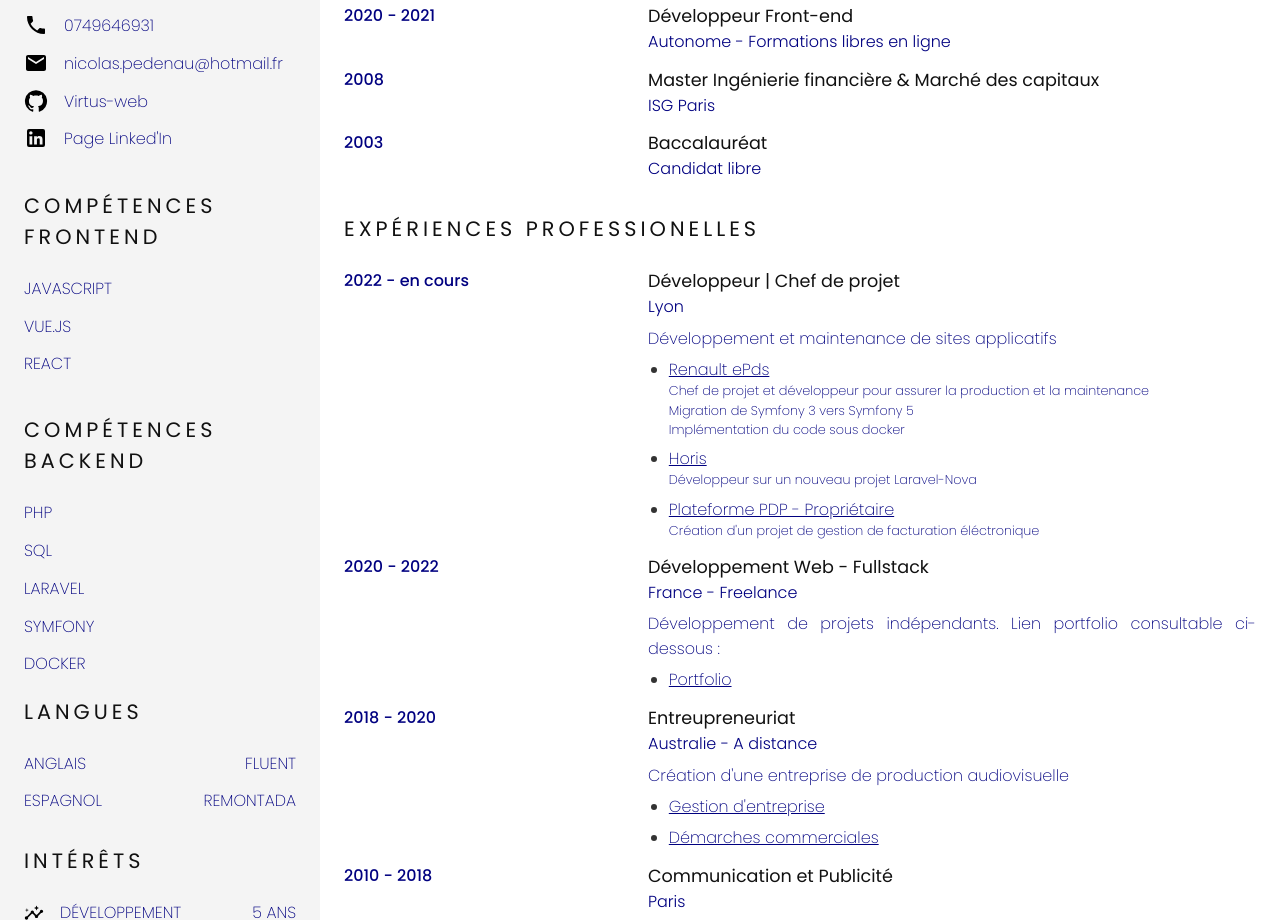
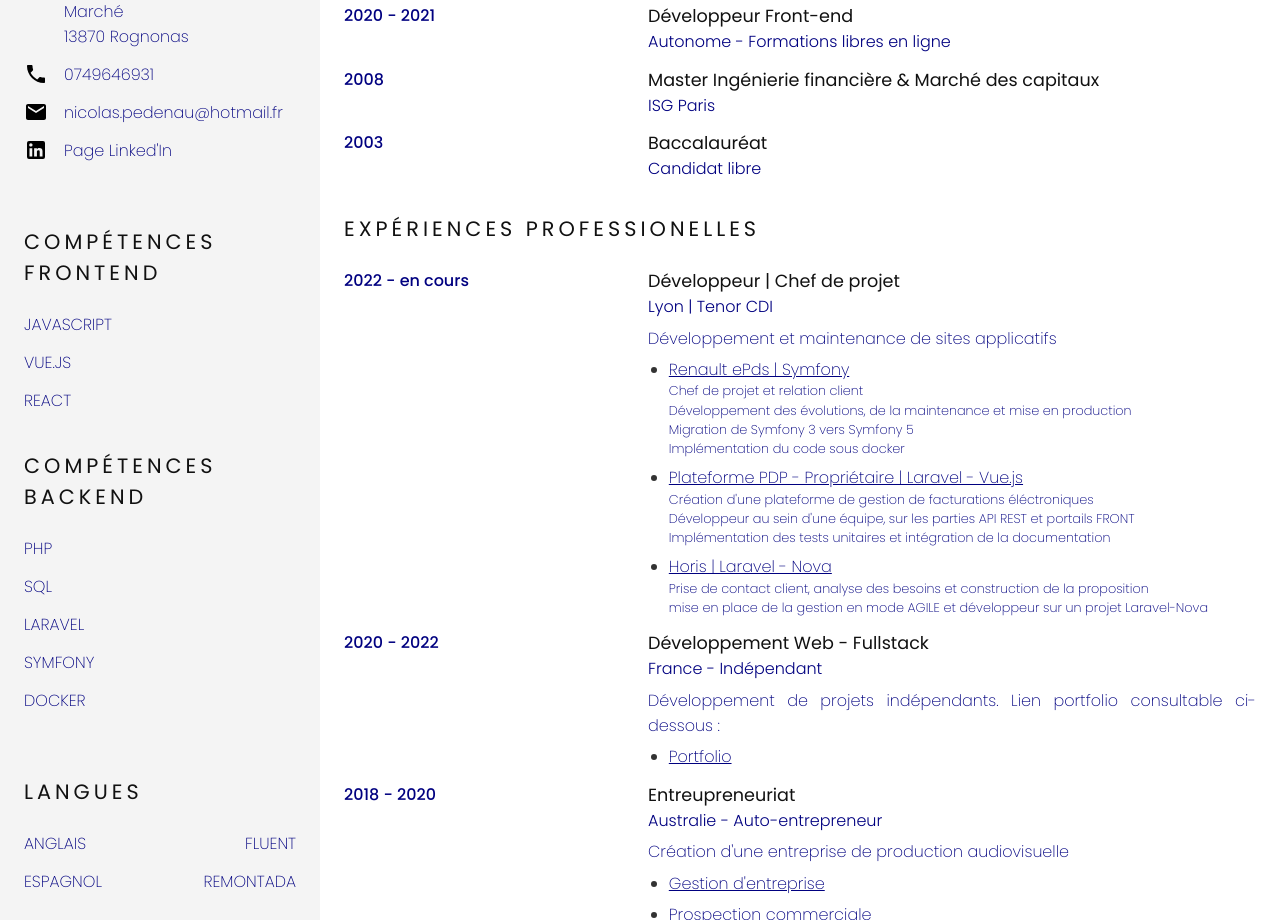
Before and after one commit to Virtus-web/cv-carine, a React (Create React App) app: page / in a window 1280 px wide. Shown: the part 352-1272 px from the top of the page. Built offline with nearby package versions, Linux system fonts and the light colour scheme.

Commit message:
css + data ok

```diff
--- a/src/App.js
+++ b/src/App.js
@@ -31,13 +31,13 @@
             <div className="grid__container">
                 <div className="sidebar">
                     <div className="actions">
-                <DarkMode />
+                        <DarkMode/>
                         {/*<button onClick={handleGenerateCv}>*/}
                         {/*    <PictureAsPdfIcon />*/}
                         {/*</button>*/}
                     </div>
-                <User nom={`${name} ${lastName}`} />
-                <Skills />
+                    <User nom={`${name} ${lastName}`}/><br/>
+                    <Skills/>
                 </div>
                 <div className="main">
                     <Profil />
--- a/src/components/Profil.js
+++ b/src/components/Profil.js
@@ -2,7 +2,7 @@
 
     return (
         <div className="profil mb5">
-            <h2>Profil | Disponible immédiatement</h2>
+            <h2>Profil | En poste</h2>
             <p style={{textAlign: 'justify'}}>
                 Après une reconversion dans le domaine du développement informatique en 2020,
                 j'ai tout d'abord orienté mes projets dans un cadre indépendant afin de consolider ma formation.
--- a/src/components/Skills.js
+++ b/src/components/Skills.js
@@ -26,12 +26,14 @@
                 <p className="skill__label">symfony</p>
                 <p className="skill__label">docker</p>
             </div>
+            <br/>
             <div className="skills">
                 <h2 className="h2">Langues</h2>
-                <Skill title="Anglais" level="Fluent" />
-                <Skill title="Espagnol" level="Remontada" />
+                <Skill title="Anglais" level="Fluent"/>
+                <Skill title="Espagnol" level="Remontada"/>
             </div>
-            <Interests />
+            <br/>
+            <Interests/>
         </SkillsBox>
     )
 }
--- a/src/components/User.css
+++ b/src/components/User.css
@@ -2,6 +2,9 @@
     /* Position relative pour le bonus */
     position: relative;
     text-align: center;
+}
+.user img {
+    margin-bottom: 1.5em;
 }
 .user__name {
     margin-top: .5em;
--- a/src/components/User.js
+++ b/src/components/User.js
@@ -13,24 +13,25 @@
 
     return (
         <div className="user">
-            <img src={Avatar} className="user__avatar" alt="Nicolas Pedenau" />
+            <img src={Avatar} className="user__avatar" alt="Nicolas Pedenau"/>
             <h1 className="user__name">{nom}</h1>
-            <p className="user__profession">Chef de projet | Développeur</p>
+            <p className="user__profession">Chef de projet | Développeur</p><br/>
             <div className="user__infos">
                 <p className="user__info">
-                    <HomeIcon /> 31 Boulevard de l'ancien Marché<br/> 13870 Rognonas
+                    <HomeIcon/> 31 Boulevard de l'ancien Marché<br/> 13870 Rognonas
                 </p>
                 <p className="user__info">
-                    <PhoneIcon /> <a href="tel:+33749646931">0749646931</a>
+                    <PhoneIcon/> <a href="tel:+33749646931">0749646931</a>
                 </p>
                 <p className="user__info">
-                    <MailIcon /> <a href="mailto:nicolas.pedenau@hotmail.fr">nicolas.pedenau@hotmail.fr</a>
+                    <MailIcon/> <a href="mailto:nicolas.pedenau@hotmail.fr">nicolas.pedenau@hotmail.fr</a>
                 </p>
+                {/*<p className="user__info">*/}
+                {/*    <GitHubIcon /> <a href="https://github.com/Virtus-web" rel="noreferrer" target="_blank">Virtus-web</a>*/}
+                {/*</p>*/}
                 <p className="user__info">
-                    <GitHubIcon /> <a href="https://github.com/Virtus-web" rel="noreferrer" target="_blank">Virtus-web</a>
-                </p>
-                <p className="user__info">
-                    <LinkedInIcon /> <a href="https://www.linkedin.com/in/nicolas-pedenau/" rel="noreferrer" target="_blank">Page Linked'In</a>
+                    <LinkedInIcon/> <a href="https://www.linkedin.com/in/nicolas-pedenau/" rel="noreferrer"
+                                       target="_blank">Page Linked'In</a>
                 </p>
             </div>
         </div>
--- a/src/datas/Experiences.js
+++ b/src/datas/Experiences.js
@@ -3,54 +3,70 @@
         id: 4,
         title: "Développeur | Chef de projet",
         date: "2022 - en cours",
-        location: "Lyon",
+        location: "Lyon | Tenor CDI",
         text: `Développement et maintenance de sites applicatifs`,
         missions: [
             {
                 id: 1,
-                title: "Renault ePds",
+                title: "Renault ePds | Symfony",
                 details: [
                     {
                         id: 1,
-                        bullet : "Chef de projet et développeur pour assurer la production et la maintenance"
+                        bullet : "Chef de projet et relation client"
                     },
                     {
                         id: 2,
+                        bullet : "Développement des évolutions, de la maintenance et mise en production "
+                    },
+                    {
+                        id: 3,
                         bullet : "Migration de Symfony 3 vers Symfony 5"
                     },
                     {
-                        id: 3,
+                        id: 4,
                         bullet : "Implémentation du code sous docker"
                     },
                 ]
             },
             {
                 id: 2,
-                title: "Horis",
+                title: "Plateforme PDP - Propriétaire | Laravel - Vue.js",
                 details: [
                     {
                         id: 1,
-                        bullet : "Développeur sur un nouveau projet Laravel-Nova"
+                        bullet : "Création d'une plateforme de gestion de facturations éléctroniques"
+                    },
+                    {
+                        id: 2,
+                        bullet : "Développeur au sein d'une équipe, sur les parties API REST et portails FRONT"
+                    },
+                    {
+                        id: 3,
+                        bullet : "Implémentation des tests unitaires et intégration de la documentation"
                     },
                 ]
             },
             {
                 id: 3,
-                title: "Plateforme PDP - Propriétaire",
+                title: "Horis | Laravel - Nova",
                 details: [
                     {
                         id: 1,
-                        bullet : "Création d'un projet de gestion de facturation éléctronique"
+                        bullet : "Prise de contact client, analyse des besoins et construction de la proposition"
+                    },
+                    {
+                        id: 2,
+                        bullet : "mise en place de la gestion en mode AGILE et développeur sur un projet Laravel-Nova"
                     },
                 ]
-            }
+            },
         ]
     },
     {
         id: 1,
         title: "Développement Web - Fullstack",
         date: "2020 - 2022",
-        location: "France - Freelance",
+        location: "France - Indépendant",
         text: `Développement de projets indépendants. Lien portfolio consultable ci-dessous :`,
         missions: [
             {
@@ -64,7 +80,7 @@
         id: 2,
         title: "Entreupreneuriat",
         date: "2018 - 2020",
-        location: "Australie - A distance",
+        location: "Australie - Auto-entrepreneur",
         text: `Création d'une entreprise de production audiovisuelle`,
         missions: [
             {
@@ -73,7 +89,7 @@
             },
             {
                 id: 2,
-                title: "Démarches commerciales",
+                title: "Prospection commerciale",
             }
         ]
     },
@@ -81,7 +97,7 @@
         id: 3,
         title: "Communication et Publicité",
         date: "2010 - 2018",
-        location: "Paris",
+        location: "Paris | CDI",
         text: `Evolution professionnelle dans le domaine de l'achat d'espace publicitaire`,
         missions: [
             {
```
Lines whose indentation alone changed are shown as unchanged.
